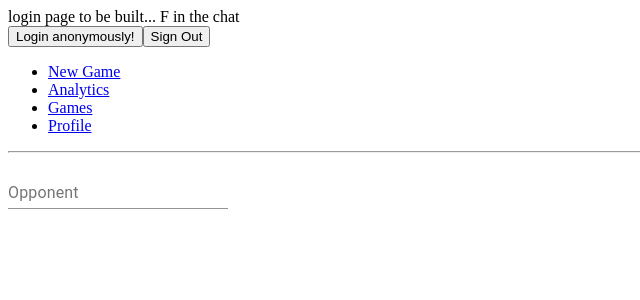
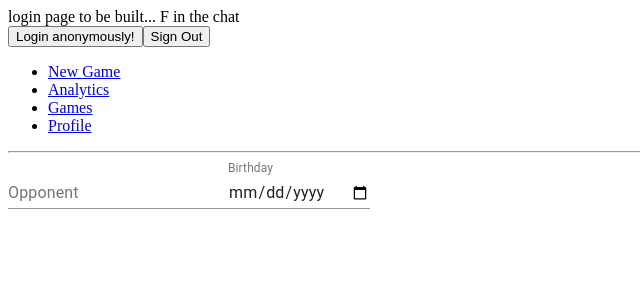
Before and after one commit to UltimateOgee/efficiencies, a React (Create React App) app in the folder efficiencies-ui/: page /newgame in a window 1280 px wide. Shown: the top 300 px of the page, without its empty margins (0-640 px from the left). Built offline with nearby package versions, Linux system fonts and the light colour scheme; what @react-firebase/auth, reactfire would draw is missing.

Commit message:
remove picker issue

```diff
--- a/efficiencies-ui/package.json
+++ b/efficiencies-ui/package.json
@@ -4,6 +4,7 @@
   "private": true,
   "dependencies": {
     "@material-ui/core": "^4.12.3",
+    "@material-ui/pickers": "^3.3.10",
     "@react-firebase/auth": "^0.2.10",
     "@testing-library/jest-dom": "^5.14.1",
     "@testing-library/react": "^11.2.7",
--- a/efficiencies-ui/src/main-components/NewGame/Opponent.js
+++ b/efficiencies-ui/src/main-components/NewGame/Opponent.js
@@ -1,12 +1,22 @@
-import React from "react";
+import React, { useState } from "react";
 import TextField from "@material-ui/core/TextField";
-import { DatePicker } from "@material-ui/pickers";
 
 export default function Opponent() {
+  const [date, setDate] = useState(new Date());
+
   return (
     <div>
       <form>
         <TextField id="outlined-basic" label="Opponent" />
+        <TextField
+          id="date"
+          label="Birthday"
+          type="date"
+          defaultValue={date}
+          InputLabelProps={{
+            shrink: true,
+          }}
+        />
       </form>
     </div>
   );
```
Also changed, not shown: 1 other file (tests, documents, lock files or other folders).
